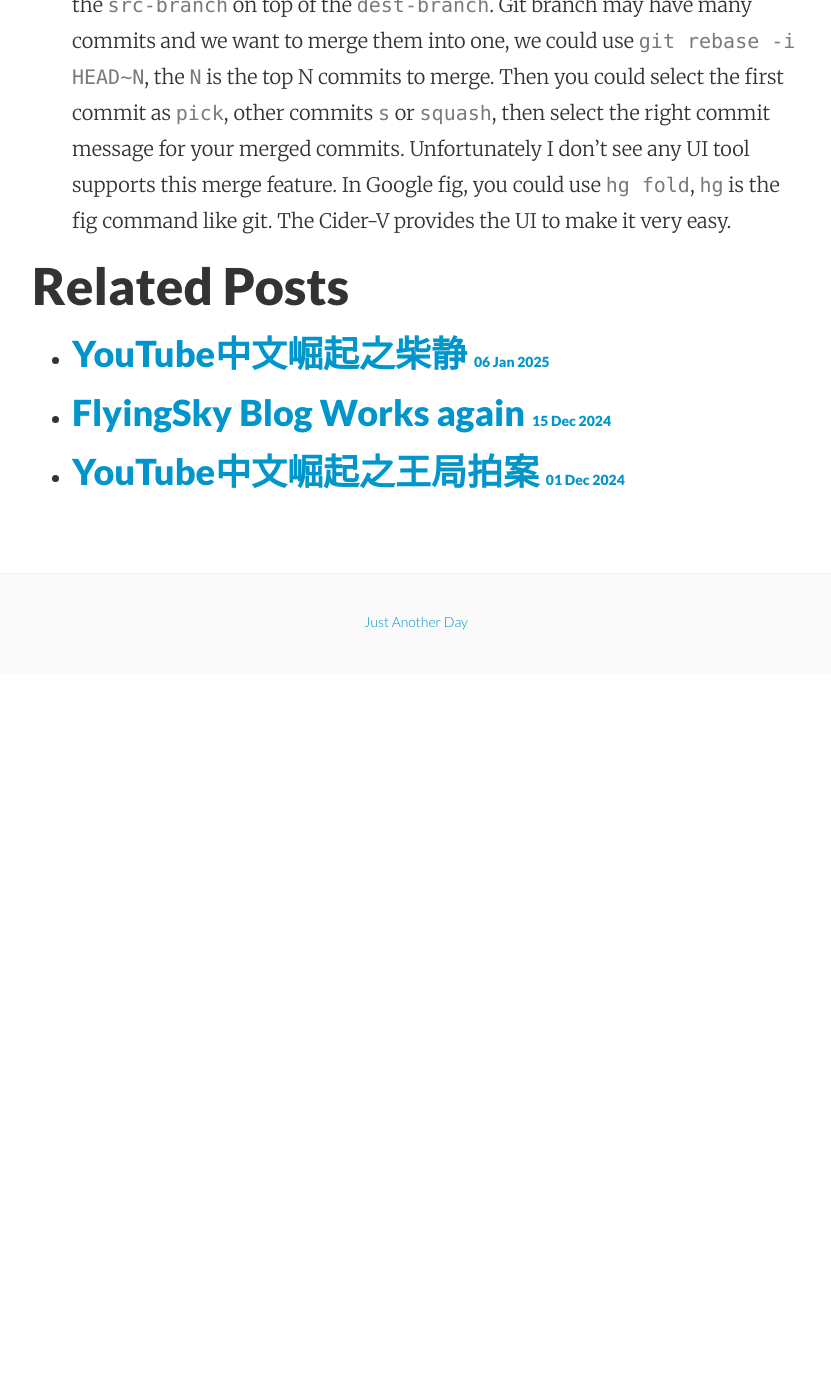
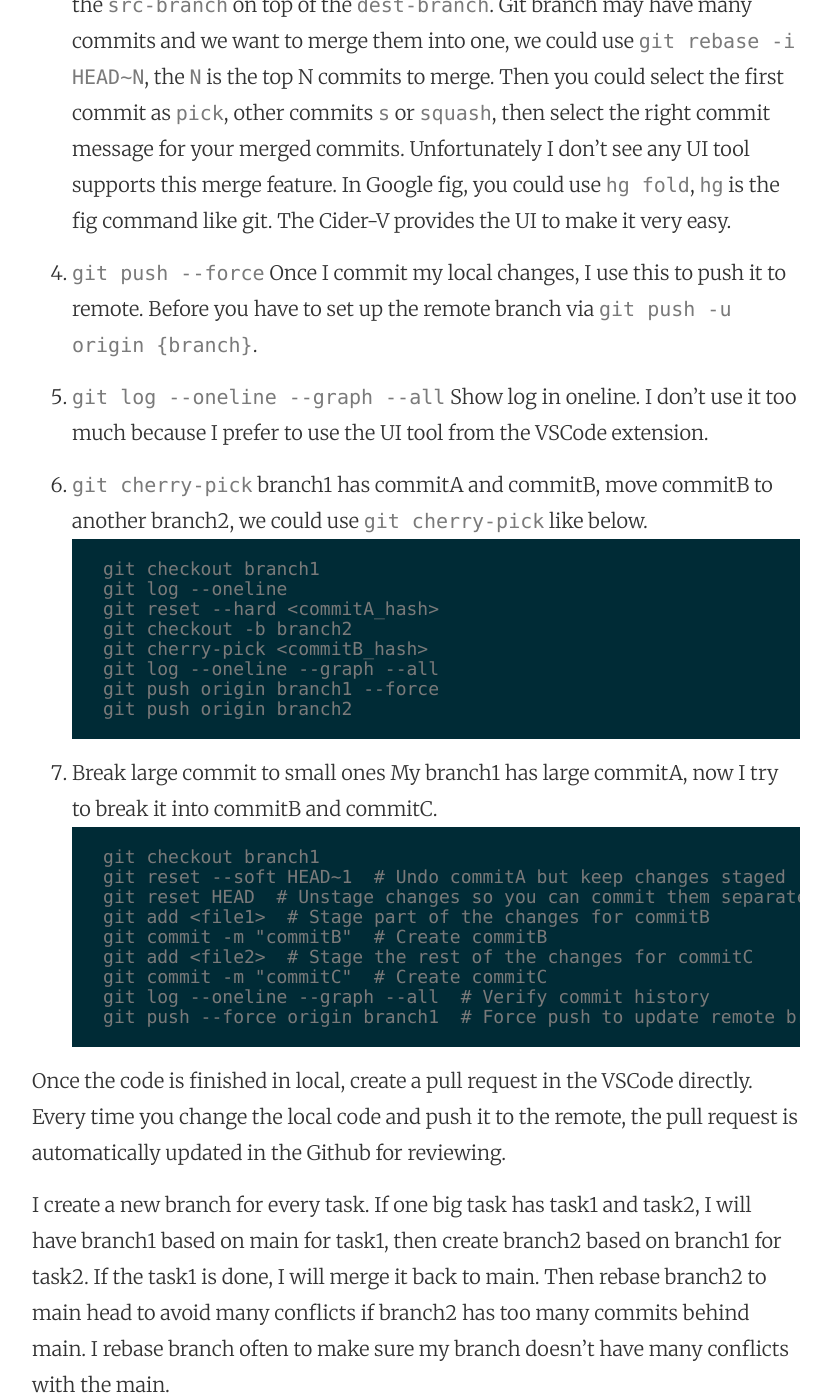
Before and after one commit to flyingsky/flyingsky.github.io, a Jekyll site: the page built from _posts/2025-03-01-git-cheatsheet.md, in a window 1280 px wide and 1400 px high, scrolled down 1591 px. Shown: the whole window, without its empty margins (224-1055 px from the left). Built offline with Jekyll 4.4.1, drawn with Linux system fonts in a browser that asks for light colours; before the commit the page ends 2265 px from its top, so only the background shows below that.

Commit message:
Update 2025-03-01-git-cheatsheet.md

````diff
--- a/_posts/2025-03-01-git-cheatsheet.md
+++ b/_posts/2025-03-01-git-cheatsheet.md
@@ -33,3 +33,40 @@ The daily workflow is like below:
 3. `git rebase {dest-branch}`
     You're at `src-branch` and you want to make the `src-branch` on top of the `dest-branch`. Git branch may have many commits and we want to merge them into one, we could use `git rebase -i HEAD~N`, the `N` is the top N commits to merge. Then you could select the first commit as `pick`, other commits `s` or `squash`, then select the right commit message for your merged commits. Unfortunately I don't see any
 UI tool supports this merge feature. In Google fig, you could use `hg fold`, `hg` is the fig command like git. The Cider-V provides the UI to make it very easy.
+
+4. `git push --force`
+   Once I commit my local changes, I use this to push it to remote. Before you have to set up the remote branch via `git push -u origin {branch}`.
+
+5. `git log --oneline --graph --all`
+    Show log in oneline. I don't use it too much because I prefer to use the UI tool from the VSCode extension.
+
+7. `git cherry-pick`
+   branch1 has commitA and commitB, move commitB to another branch2, we could use `git cherry-pick` like below.
+   ```
+    git checkout branch1
+    git log --oneline
+    git reset --hard <commitA_hash>
+    git checkout -b branch2
+    git cherry-pick <commitB_hash>
+    git log --oneline --graph --all
+    git push origin branch1 --force
+    git push origin branch2
+   ```
+
+8. Break large commit to small ones
+   My branch1 has large commitA, now I try to break it into commitB and commitC.
+   ```
+    git checkout branch1
+    git reset --soft HEAD~1  # Undo commitA but keep changes staged
+    git reset HEAD  # Unstage changes so you can commit them separately
+    git add <file1>  # Stage part of the changes for commitB
+    git commit -m "commitB"  # Create commitB
+    git add <file2>  # Stage the rest of the changes for commitC
+    git commit -m "commitC"  # Create commitC
+    git log --oneline --graph --all  # Verify commit history
+    git push --force origin branch1  # Force push to update remote branch
+   ```
+
+Once the code is finished in local, create a pull request in the VSCode directly. Every time you change the local code and push it to the remote, the pull request is automatically updated in the Github for reviewing.
+
+I create a new branch for every task. If one big task has task1 and task2, I will have branch1 based on main for task1, then create branch2 based on branch1 for task2. If the task1 is done, I will merge it back to main. Then rebase branch2 to main head to avoid many conflicts if branch2 has too many commits behind main. I rebase branch often to make sure my branch doesn't have many conflicts with the main.
````
